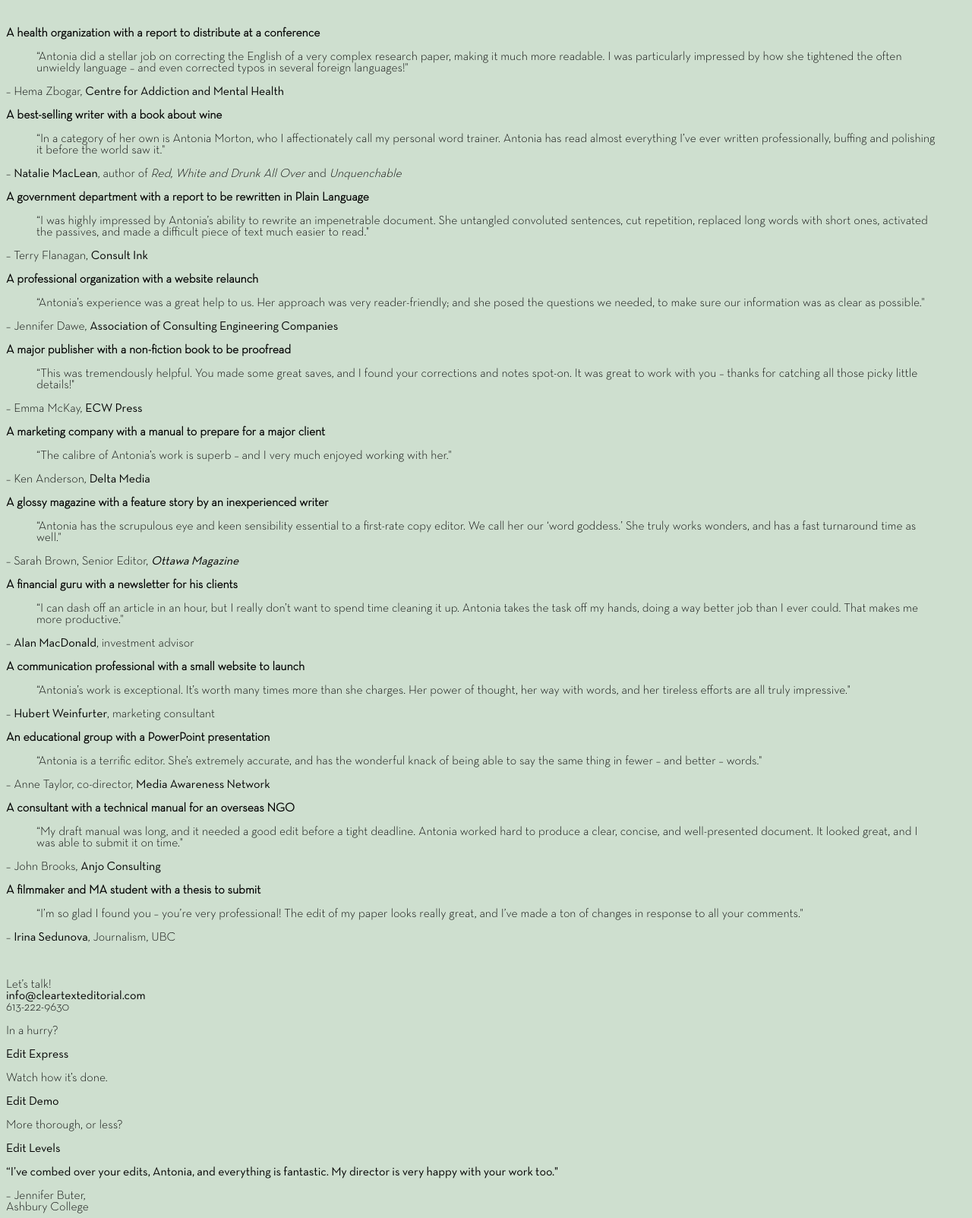
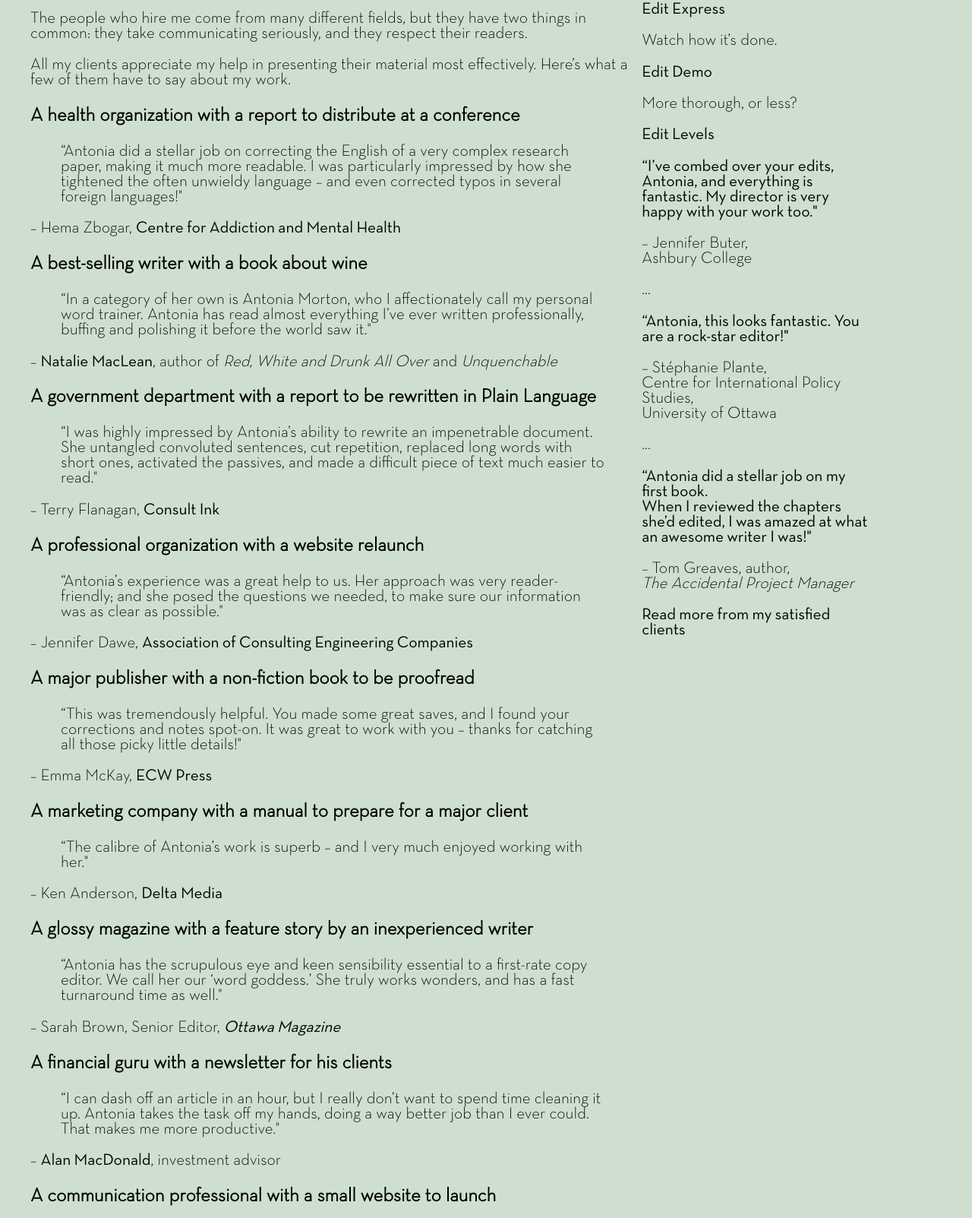
Before and after one commit to antoniamorton/cleartexteditorial, a website: page client-reviews.html in a window 1280 px wide. Shown: the part 504-2107 px from the top of the page at 76% size. Drawn offline with Linux system fonts and the light colour scheme.

Commit message:
services html validation first commit

```diff
--- a/client-reviews.html
+++ b/client-reviews.html
@@ -2,12 +2,11 @@
 <html lang="en">
 
 <head>
-  <title>Clear Text</title>
+  <title>Clear Text: top-quality editing</title>
   <meta name="description" content="Top-quality editing services for all types of text." />
   <meta name="keywords"
     content="editor, editing, writing, rewriting, ghostwriting, proofreading, copy editing, stylistic editing, structural editing, layout, formatting, charts, tables, references, citations, bibliography, dissertation, thesis, essay, paper, academic, manuscript evaluation, fiction, fiction editing, book editor, novel, genre, short story, non-fiction, book, author, government, association, NGO, organization, business, report, article, magazine, brochure, website, Antonia Morton, Ottawa, report editor, thesis editor, dissertation editor" />
-  <meta property="og:title" content="Clear Text Editorial provides top-quality editing services for all types of
-    text." />
+  <meta property="og:title" content="Clear Text: top-quality editing" />
   <meta property="og:type" content="website" />
   <meta property="og:url" content="http:/www.cleartexteditorial.ca"/> <meta property="og:description" content="Clear
     Text Editorial provides top-quality editing services for all types of text." />
@@ -17,7 +16,7 @@
 
   <link href="css/header.css" rel="stylesheet" type="text/css"/>
 
-  <link href="css/cleint-reviews.css" rel="stylesheet" type="text/css"/>
+  <link href="css/client-reviews.css" rel="stylesheet" type="text/css"/>
 
   <link href="css/footer.css" rel="stylesheet" type="text/css"/>
 
@@ -32,47 +31,35 @@
     <div id="header_space">
     </div>
 
-    <nav id="main_nav">
-      <ul>
-
-      </ul>
-    </nav>
-
-
-
-
-
-    <div id="inner_middle">
+    <div id="main">
       <div class="left_col">
-        <h2>Client Reviews</h2>
-        <h3>What they&#8217;re saying about me</h3>
+        <h1>Client Reviews</h1>
+        <h2>What they&#8217;re saying about me</h2>
 
         <p>The people who hire me come from many different fields, but they have two things in common: they take
           communicating seriously, and they respect their readers.</p>
         <p>All my clients appreciate my help in presenting their material most effectively. Here’s what a few of them
           have to say about my work.</p>
-
-        <br>
-        <p><strong>A health organization with a report to distribute at a conference</strong><br>
+        <h3>A health organization with a report to distribute at a conference</h3>
           <blockquote>
-            <p>“Antonia did a stellar job on correcting the English of a very complex research paper, making it much
-              more readable. I was particularly impressed by how she tightened the often unwieldy language – and even
-              corrected typos in several foreign languages!"</p>
+            “Antonia did a stellar job on correcting the English of a very complex research paper, making it much
+            more readable. I was particularly impressed by how she tightened the often unwieldy language – and even
+            corrected typos in several foreign languages!"
           </blockquote>
           <p class="reviewquote">&#8211; Hema Zbogar, <a href="http://www.camh.ca">Centre for Addiction and Mental
               Health</a></p>
 
-          <p><strong>A best-selling writer with a book about wine</strong><br>
+          <h3>A best-selling writer with a book about wine</h3>
             <blockquote>
-              <p>“In a category of her own is Antonia Morton, who I affectionately call my personal word trainer.
-                Antonia has read almost everything I’ve ever written professionally, buffing and polishing it before the
-                world saw it."</p>
+              “In a category of her own is Antonia Morton, who I affectionately call my personal word trainer.
+              Antonia has read almost everything I’ve ever written professionally, buffing and polishing it before the
+              world saw it."
             </blockquote>
             <p class="reviewquote">&#8211; <a href="http://www.nataliemaclean.com">Natalie MacLean</a>, author of
-              <em>Red, White and Drunk All Over</em> and <em>Unquenchable</em></p>
+              <span class="italic">Red, White and Drunk All Over</span> and <span class="italic">Unquenchable</span></p>
 
 
-            <p><strong>A government department with a report to be rewritten in Plain Language</strong><br>
+            <h3>A government department with a report to be rewritten in Plain Language</h3>
               <blockquote>
                 <p>“I was highly impressed by Antonia’s ability to rewrite an impenetrable document. She untangled
                   convoluted sentences, cut repetition, replaced long words with short ones, activated the passives, and
@@ -81,7 +68,7 @@
               <p class="reviewquote">&#8211; Terry Flanagan, <a href="http://www.consultink.com">Consult Ink</a></p>
 
 
-              <p><strong>A professional organization with a website relaunch</strong><br>
+              <h3>A professional organization with a website relaunch</h3>
                 <blockquote>
                   <p>“Antonia’s experience was a great help to us. Her approach was very reader-friendly; and she posed
                     the questions we needed, to make sure our information was as clear as possible."</p>
@@ -90,7 +77,7 @@
                     Engineering Companies</a></p>
 
 
-                <p><strong>A major publisher with a non-fiction book to be proofread</strong><br>
+                <h3>A major publisher with a non-fiction book to be proofread</h3>
                   <blockquote>
                     <p>“This was tremendously helpful. You made some great saves, and I found your corrections and notes
                       spot-on. It was great to work with you – thanks for catching all those picky little details!"</p>
@@ -98,24 +85,24 @@
                   <p class="reviewquote">&#8211; Emma McKay, <a href="http://www.ecwpress.com">ECW Press</a></p>
 
 
-                  <p><strong>A marketing company with a manual to prepare for a major client</strong><br>
+                  <h3>A marketing company with a manual to prepare for a major client</h3>
                     <blockquote>
                       <p>“The calibre of Antonia’s work is superb &#8211; and I very much enjoyed working with her."</p>
                     </blockquote>
                     <p class="reviewquote">&#8211; Ken Anderson, <a href="http://deltamedia.ca">Delta Media</a></p>
 
 
-                    <p><strong>A glossy magazine with a feature story by an inexperienced writer</strong><br>
+                    <h3>A glossy magazine with a feature story by an inexperienced writer</h3>
                       <blockquote>
                         <p>“Antonia has the scrupulous eye and keen sensibility essential to a first-rate copy editor.
                           We call her our ‘word goddess.’ She truly works wonders, and has a fast turnaround time as
                           well."</p>
                       </blockquote>
                       <p class="reviewquote">– Sarah Brown, Senior Editor, <a
-                          href="http://www.ottawamagazine.com"><em>Ottawa Magazine</em></a></p>
+                          href="http://www.ottawamagazine.com"><span class="italic">Ottawa Magazine</span></a></p>
 
 
-                      <p><strong>A financial guru with a newsletter for his clients</strong><br>
+                      <h3>A financial guru with a newsletter for his clients</h3>
                         <blockquote>
                           <p>“I can dash off an article in an hour, but I really don’t want to spend time cleaning it
                             up. Antonia takes the task off my hands, doing a way better job than I ever could. That
@@ -125,7 +112,7 @@
                           investment advisor</p>
 
 
-                        <p><strong>A communication professional with a small website to launch</strong><br>
+                        <h3>A communication professional with a small website to launch</h3>
                           <blockquote>
                             <p>“Antonia’s work is exceptional. It’s worth many times more than she charges. Her power of
                               thought, her way with words, and her tireless efforts are all truly impressive."</p>
@@ -135,7 +122,7 @@
                             marketing consultant</p>
 
 
-                          <p><strong>An educational group with a PowerPoint presentation</strong><br>
+                          <h3>An educational group with a PowerPoint presentation</h3>
                             <blockquote>
                               <p>“Antonia is a terrific editor. She’s extremely accurate, and has the wonderful knack of
                                 being able to say the same thing in fewer – and better – words."</p>
@@ -144,7 +131,7 @@
                                 href="http://mediasmarts.ca">Media Awareness Network</a></p>
 
 
-                            <p><strong>A consultant with a technical manual for an overseas NGO</strong><br>
+                            <h3>A consultant with a technical manual for an overseas NGO</h3>
                               <blockquote>
                                 <p>“My draft manual was long, and it needed a good edit before a tight deadline. Antonia
                                   worked hard to produce a clear, concise, and well-presented document. It looked great,
@@ -154,20 +141,13 @@
                                   href="http://ca.linkedin.com/pub/john-brooks/15/b19/213">Anjo Consulting</a></p>
 
 
-                              <p><strong>A filmmaker and MA student with a thesis to submit</strong><br>
+                              <h3>A filmmaker and MA student with a thesis to submit</h3>
                                 <blockquote>
                                   <p>“I’m so glad I found you – you’re very professional! The edit of my paper looks
                                     really great, and I’ve made a ton of changes in response to all your comments."</p>
                                 </blockquote>
                                 <p class="reviewquote">&#8211; <a href="http://irinasedunova.com">Irina Sedunova</a>,
                                   Journalism, UBC</p>
-
-                                <p class="aboutnames">
-
-                                  <br>
-
-
-
       </div>
 
       <!-- side nav/ right hand column below here -->
--- /dev/null
+++ b/css/client-reviews.css
@@ -0,0 +1,15 @@
+#main {
+  width: 1200px;
+}
+
+.left_col {
+  width: 800px;
+  display: inline-block;
+  vertical-align: top;
+}
+
+.right_col {
+  width: 300px;
+  display: inline-block;
+  vertical-align: top;
+}
--- a/css/header.css
+++ b/css/header.css
@@ -17,7 +17,8 @@
 #header {
 	width: 1019px;
   background: url(../images/header-bg.png) no-repeat;
-  margin: auto;
+	margin: auto;
+	margin-bottom: 50px;
 }
 
 nav {
--- a/css/index.css
+++ b/css/index.css
@@ -19,10 +19,7 @@
 
 #main {
 	display: block;
-	width: 800px;
-	margin: auto;
 	margin-bottom: 50px;
-	font-size: 16pt;
 }
 
 #main ul {
--- a/css/styles.css
+++ b/css/styles.css
@@ -56,3 +56,17 @@
 a:hover {
 	color: #629465;
 }
+
+#main {
+  width: 800px;
+  margin: auto;
+  font-size: 16pt;
+}
+
+.italic {
+  font-style: italic;
+}
+
+.bold {
+  font-family: "Conv_NeutraTextTF-Book";
+}
```
Also changed, not shown: index.html (+2 -2 lines), services.html (+15 -15 lines), css/cleint-reviews.css (deleted).
